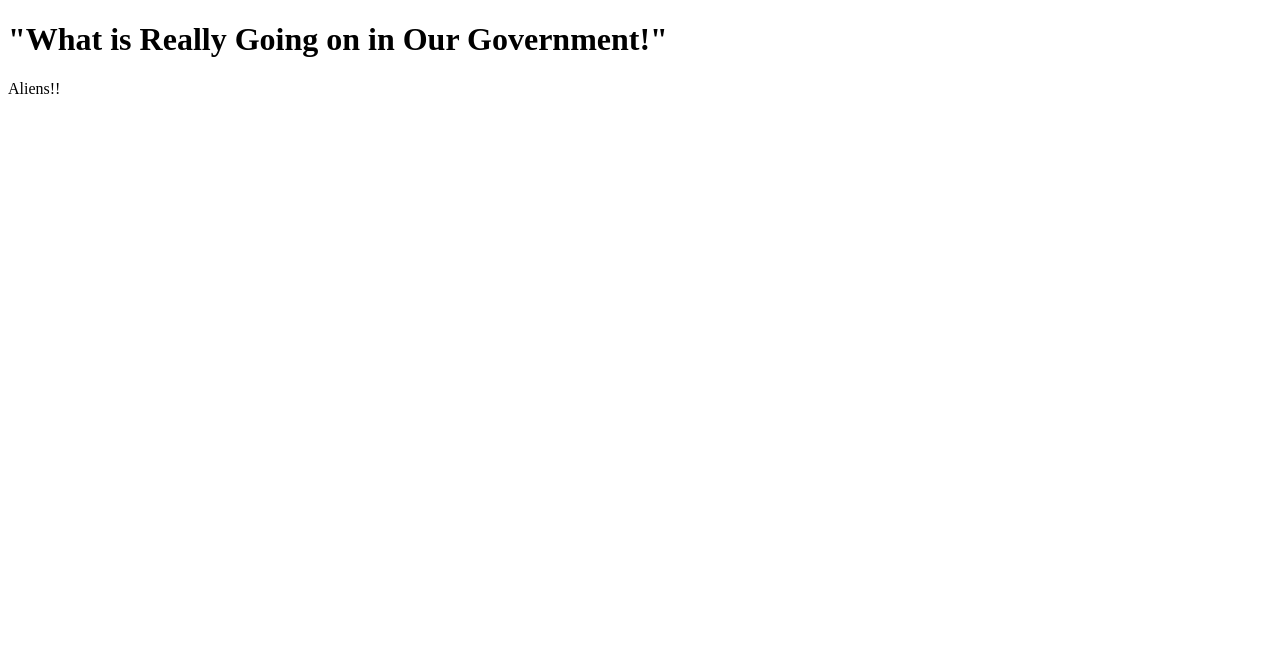
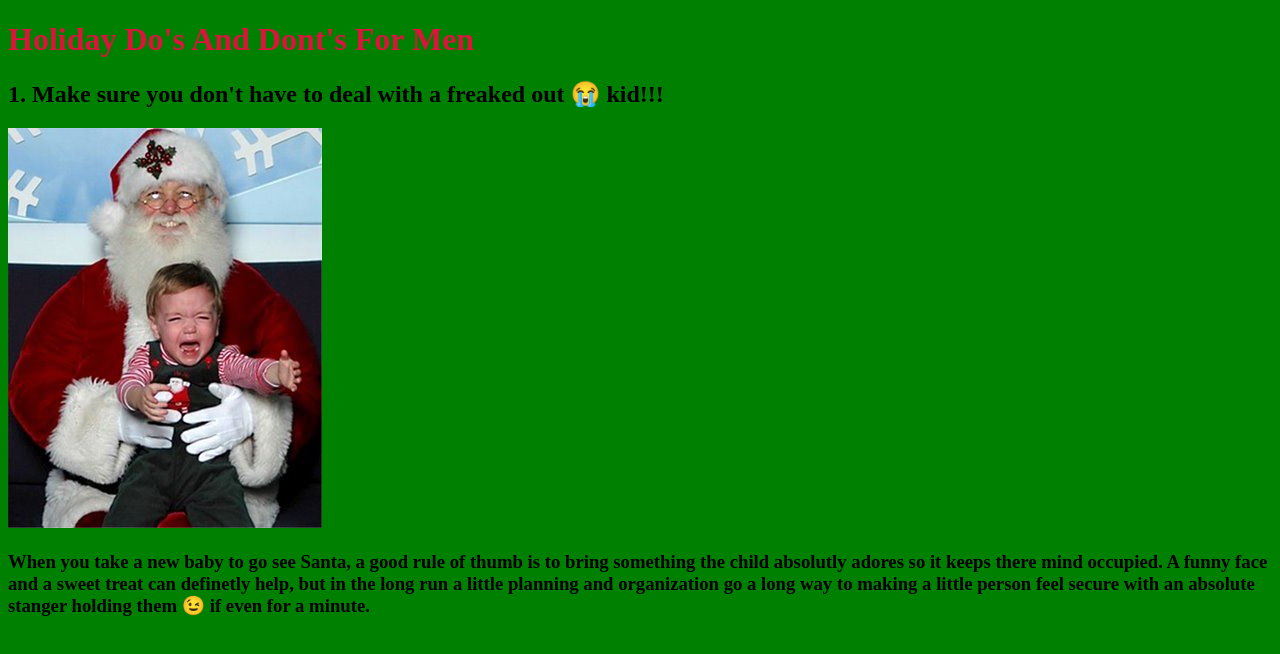
Before and after one commit to Cleared-Talent-CodeCamp-Oct-2022/js-assignment-4-html-me-something-hoodn284, a website: page index.html in a window 1280 px wide. Drawn offline with Linux system fonts and the light colour scheme.

Commit message:
changed project to something more socially acceptable

```diff
--- a/index.html
+++ b/index.html
@@ -1,8 +1,14 @@
 <!DOCTYPE html>
 <html>
-   <head><h1>"What is Really Going on in Our Government!"</h1>
-   </head>
-   <body>Aliens!!
+  <head>
+   <title>Holiday Do's and Dont's</title>
+     <header> <h1 style="color: crimson;"><b>Holiday Do's And Dont's For Men</b></h1></header>
+   </head><h2>1. Make sure you don't have to deal with a freaked out 😭 kid!!!</h2>
+   <body style="background-color:green;"> </body><img src ="images/kid_screaming_on_santa.jpg" alt="kid screaming on santa's lap">
+      <p><h3>When you take a new baby to go see Santa, a good rule of thumb is to bring something the child absolutly adores so it keeps there mind occupied. A funny face and a sweet treat can definetly help, but in the long run a little planning and organization go a long way to making a little person feel secure with an absolute stanger holding them 😉 if even for a minute.</h3></p>
+
+
+
       <!-- Write your HTML in this file! -->
    </body>
 </html>
--- a/styles.css
+++ b/styles.css
@@ -1,2 +1,4 @@
 /* Write your CSS here! */
-::backdrop.syle.color
+h1{
+    color: crimson;
+}
```
Also changed, not shown: images/kid_screaming_on_santa.jpg (added).
